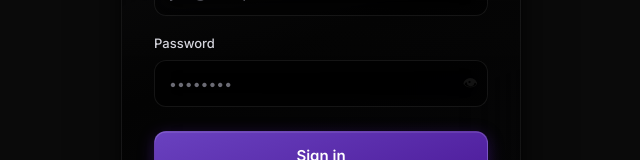
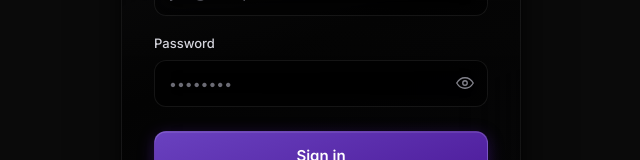
Before and after one commit to troojin/galaxium-v2, a Next.js app: page /auth/login in a window 1280 px wide. Shown: the part 363-523 px from the top of the page, without its empty margins (319-959 px from the left). Built offline with nearby package versions, Linux system fonts and the light colour scheme; no server answers.

Commit message:
change the lil password eye

```diff
--- a/app/auth/login/page.tsx
+++ b/app/auth/login/page.tsx
@@ -104,6 +104,8 @@ export default function LoginPage() {
           box-shadow: inset 0 0.5px 0 rgba(255,255,255,0.25), inset 0 -0.5px 0 rgba(255,255,255,0.03);
           pointer-events: none;
         }
+        .eye-btn svg { display: block; }
+        .eye-btn:hover svg { opacity: 1; }
       `}</style>
 
       <div className="glass-sheen" style={styles.card}>
@@ -136,12 +138,27 @@ export default function LoginPage() {
               />
               <button
                 type="button"
+                className="eye-btn"
                 onClick={() => setShowPassword((s) => !s)}
                 style={styles.eyeBtn}
                 aria-label={showPassword ? "Hide password" : "Show password"}
                 disabled={loading}
               >
-                {showPassword ? "🙈" : "👁"}
+                {showPassword ? (
+                  // Eye-off icon
+                  <svg width="18" height="18" viewBox="0 0 24 24" fill="none" stroke="currentColor" strokeWidth="1.8" strokeLinecap="round" strokeLinejoin="round">
+                    <path d="M9.88 9.88a3 3 0 1 0 4.24 4.24" />
+                    <path d="M10.73 5.08A10.43 10.43 0 0 1 12 5c7 0 10 7 10 7a13.16 13.16 0 0 1-1.67 2.68" />
+                    <path d="M6.61 6.61A13.526 13.526 0 0 0 2 12s3 7 10 7a9.74 9.74 0 0 0 5.39-1.61" />
+                    <line x1="2" y1="2" x2="22" y2="22" />
+                  </svg>
+                ) : (
+                  // Eye icon
+                  <svg width="18" height="18" viewBox="0 0 24 24" fill="none" stroke="currentColor" strokeWidth="1.8" strokeLinecap="round" strokeLinejoin="round">
+                    <path d="M1 12s4-7 11-7 11 7 11 7-4 7-11 7-11-7-11-7Z" />
+                    <circle cx="12" cy="12" r="3" />
+                  </svg>
+                )}
               </button>
             </div>
           </div>
@@ -242,8 +259,12 @@ const styles: { [key: string]: React.CSSProperties } = {
     background: "transparent",
     border: "none",
     cursor: "pointer",
-    fontSize: 15,
-    opacity: 0.8,
+    color: "#9a9aa5",
+    display: "flex",
+    alignItems: "center",
+    justifyContent: "center",
+    padding: 4,
+    opacity: 0.85,
   },
   rowEnd: {
     display: "flex",
```
